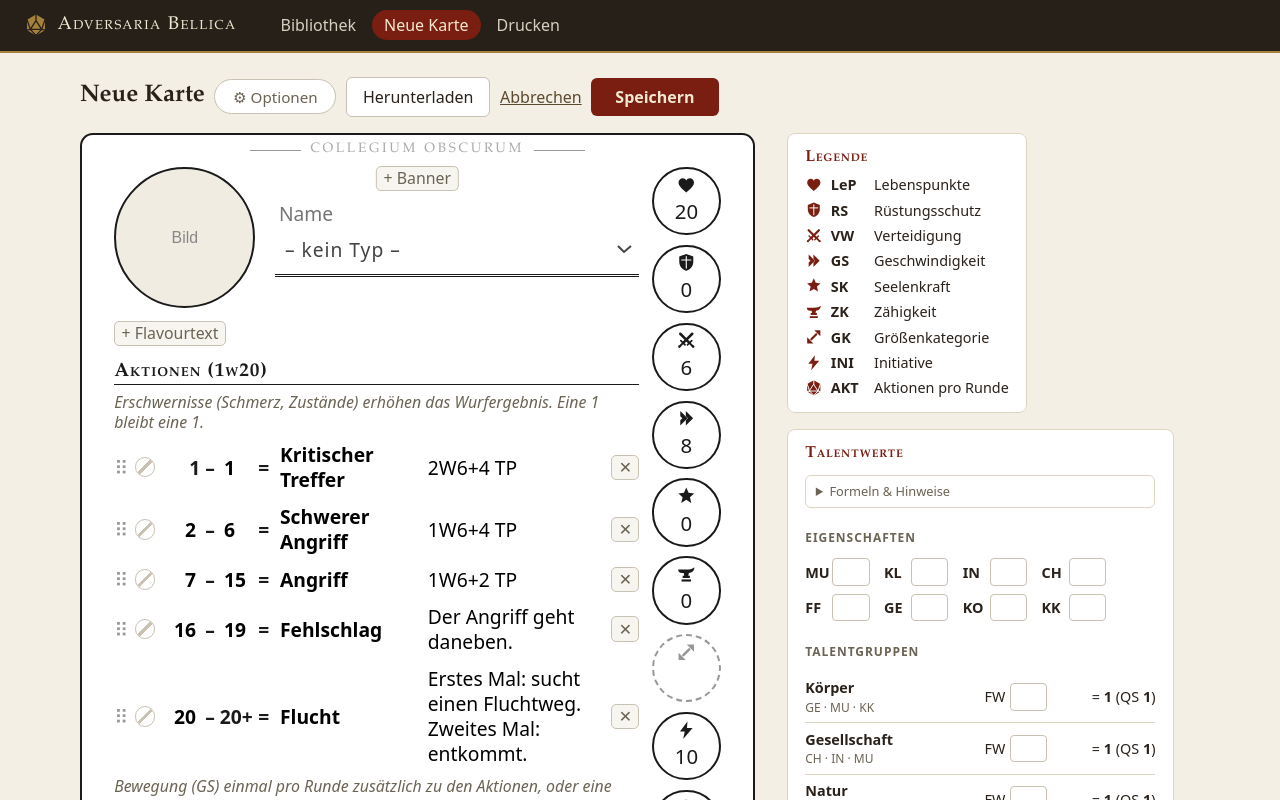
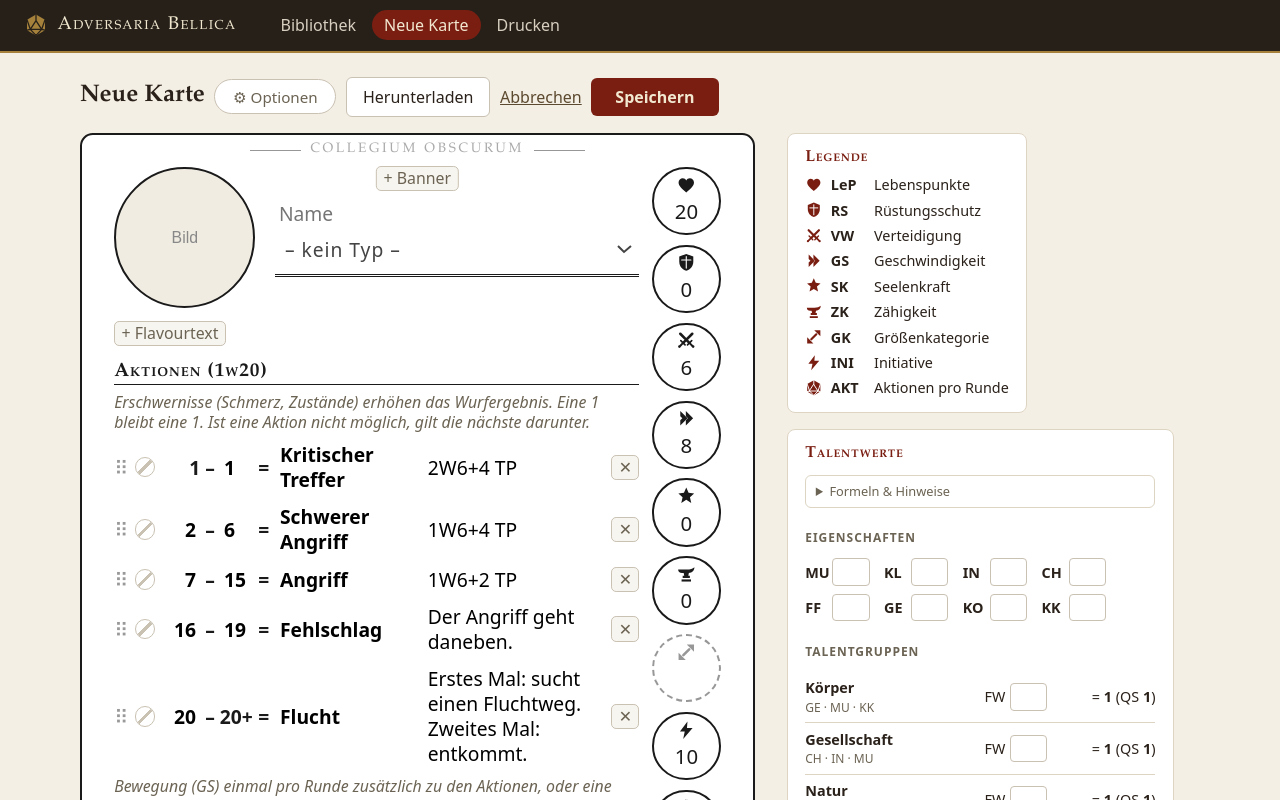
Before and after one commit to collegium-obscurum/adversaria-bellica, a SvelteKit app: page /editor in a window 1280 px wide. Shown: the top 800 px of the page. Built offline with nearby package versions, Linux system fonts and the light colour scheme.

Commit message:
feat: action-fallback note on card, no-images note in Vorlagen view

```diff
--- a/src/lib/components/card/ActionTable.svelte
+++ b/src/lib/components/card/ActionTable.svelte
@@ -39,7 +39,8 @@
 <div class="actions">
 	<h3>Aktionen (1w20)</h3>
 	<p class="note">
-		Erschwernisse (Schmerz, Zustände) erhöhen das Wurfergebnis. Eine 1 bleibt eine 1.
+		Erschwernisse (Schmerz, Zustände) erhöhen das Wurfergebnis. Eine 1 bleibt eine 1. Ist eine
+		Aktion nicht möglich, gilt die nächste darunter.
 	</p>
 	{#each card.actions as action, index (action)}
 		{#if editable}
```
Also changed, not shown: src/routes/+page.svelte (+13 -0 lines).
